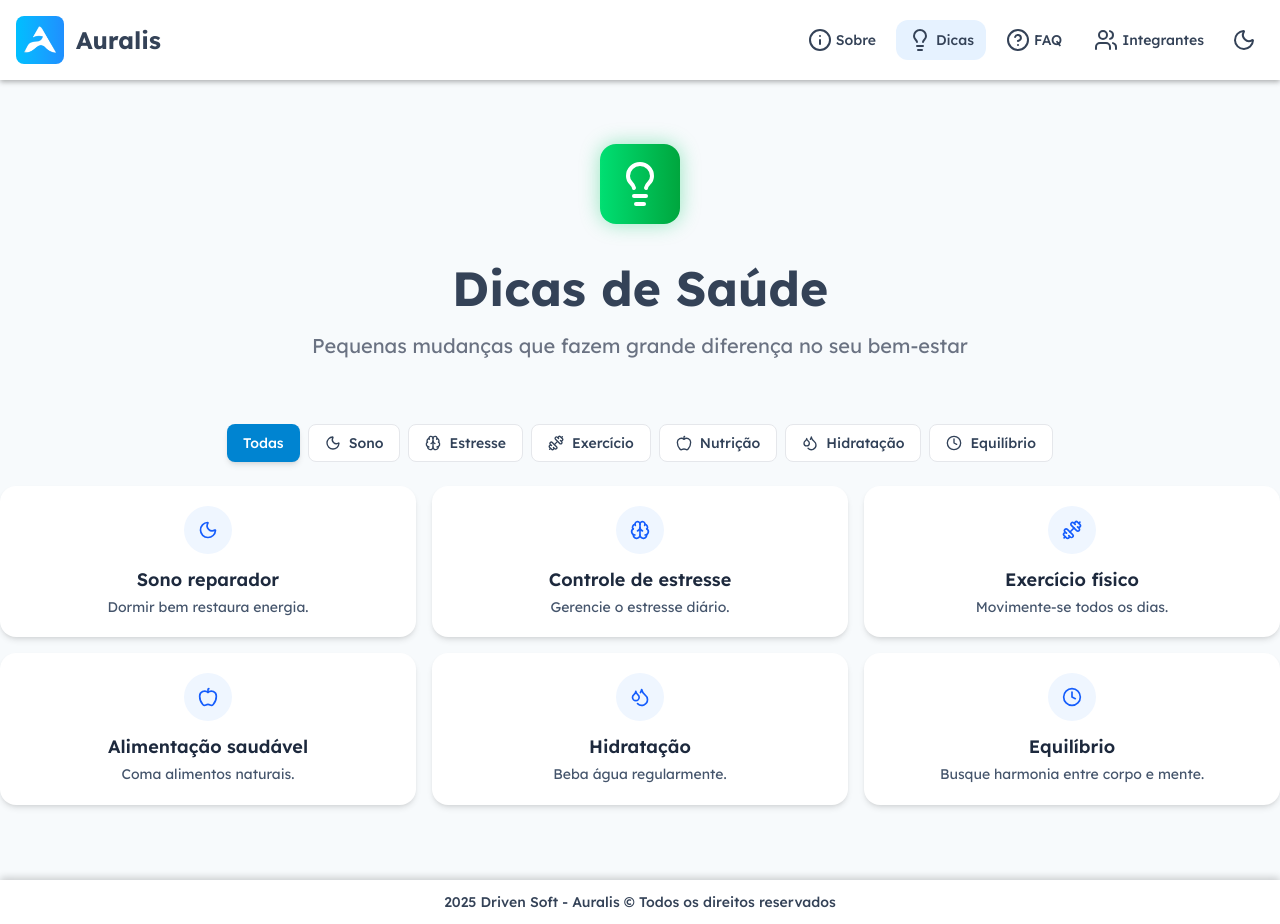
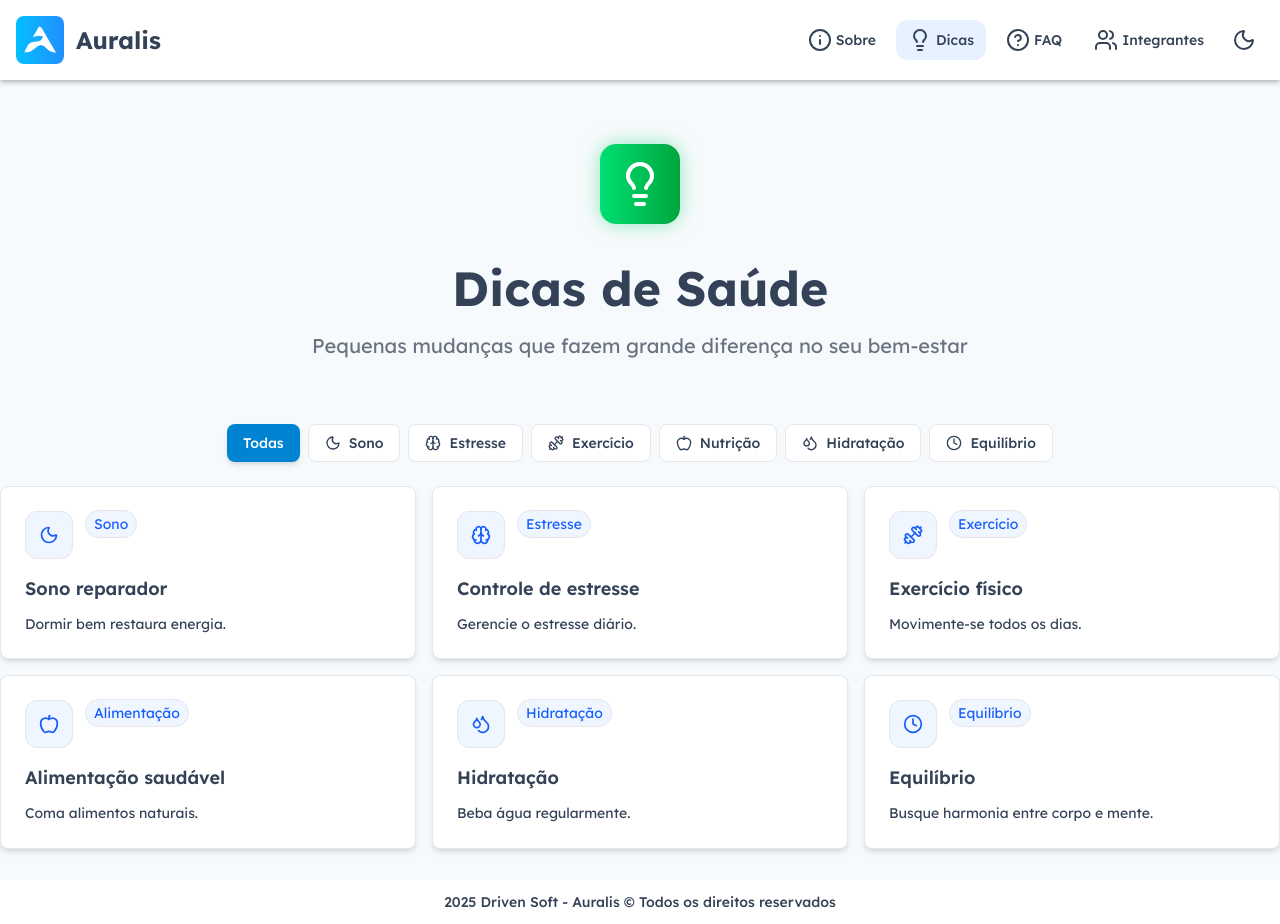
Before and after one commit to Driven-Soft/Auralis, a React (Vite) app: page /dicas in a window 1280 px wide. Built offline with nearby package versions, Linux system fonts and the light colour scheme; a web font is replaced by a local one.

Commit message:
style: melhor estilização do DicaCard & tema escuro

```diff
--- a/src/components/DicaCard.tsx
+++ b/src/components/DicaCard.tsx
@@ -1,24 +1,61 @@
 import type { ReactNode } from "react";
+import type { FilterType } from "../types/filterType";
 
 interface DicaCardProps {
   icon: ReactNode;
   title: string;
   text: string;
   colorClass?: string;
+  category: FilterType;
 }
 
-const DicaCard = ({ icon, title, text, colorClass }: DicaCardProps) => {
+const DicaCard = ({
+  icon,
+  title,
+  text,
+  colorClass,
+  category,
+}: DicaCardProps) => {
+  const categoryLabels: Record<FilterType, string> = {
+    all: "Todos",
+    sleep: "Sono",
+    stress: "Estresse",
+    exercise: "Exercício",
+    nutrition: "Alimentação",
+    hydration: "Hidratação",
+    balance: "Equilíbrio",
+  };
+
   return (
-    <div className="bg-white rounded-2xl shadow-md p-5 flex flex-col items-center text-center transition-transform duration-200 hover:-translate-y-1 hover:shadow-lg">
-      <div
-        className={`w-12 h-12 mb-3 flex items-center justify-center rounded-full ${colorClass ?? "bg-blue-50 text-blue-600"}`}
-      >
-        {icon}
+    <div
+      className="rounded-lg border border-gray-200 dark:border-gray-700 bg-background-secondary dark:bg-dark-background-secondary
+         shadow-md p-6 hover:shadow-lg transition-all hover:scale-102 duration-200 ease-in-out"
+    >
+      <div className="flex flex-row gap-3">
+        <div
+          className={`w-12 h-12 flex items-center justify-center rounded-xl border border-gray-200 dark:border-blue-900 ${
+            colorClass ??
+            "bg-blue-50 text-blue-600 dark:bg-blue-950 dark:text-blue-400"
+          }`}
+        >
+          {icon}
+        </div>
+        <div>
+          <span className="text-sm text-blue-600 bg-blue-50 rounded-full py-1 px-2 border border-gray-200 dark:border-blue-900 dark:bg-blue-950 dark:text-blue-400">
+            {categoryLabels[category]}
+          </span>
+        </div>
       </div>
-      <h3 className="text-lg font-semibold text-slate-800 mb-1">{title}</h3>
-      <p className="text-sm text-slate-600 leading-snug">{text}</p>
+      <div className="flex flex-col mt-4 gap-2">
+        <h3 className="text-lg font-semibold text-texto-primary dark:text-texto-secondary mb-1">
+          {title}
+        </h3>
+        <p className="text-sm text-texto-primary dark:text-gray-400 leading-snug">
+          {text}
+        </p>
+      </div>
     </div>
   );
-}
+};
 
-export default DicaCard
+export default DicaCard;
--- a/src/components/Wrapper.tsx
+++ b/src/components/Wrapper.tsx
@@ -4,10 +4,10 @@ interface WrapperProps {
 
 const Wrapper = ({ children }: WrapperProps) => {
   return (
-    <section className="bg-background dark:bg-dark-background min-h-screen py-2">
-        {children}
+    <section className="bg-background dark:bg-dark-background min-h-screen py-2 force-composite">
+      {children}
     </section>
-  )
-}
+  );
+};
 
-export default Wrapper
+export default Wrapper;
--- a/src/index.css
+++ b/src/index.css
@@ -30,4 +30,11 @@
   body {
     font-family: "Lexend", sans-serif;
   }
+  /* utility to force GPU compositing which often removes hairline seams */
+  /*correção de BUG que aparecem linhas diagonais aleatórias em páginas*/
+  .force-composite {
+    transform: translateZ(0);
+    backface-visibility: hidden;
+    will-change: transform;
+  }
 }
--- a/src/routes/Dicas.tsx
+++ b/src/routes/Dicas.tsx
@@ -71,6 +71,7 @@ const Dicas = () => {
             icon={getIcon(card.category)}
             title={card.title}
             text={card.text}
+            category={card.category}
           />
         ))}
       </div>
```
